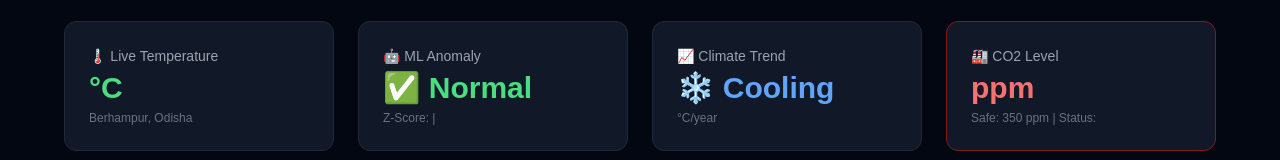
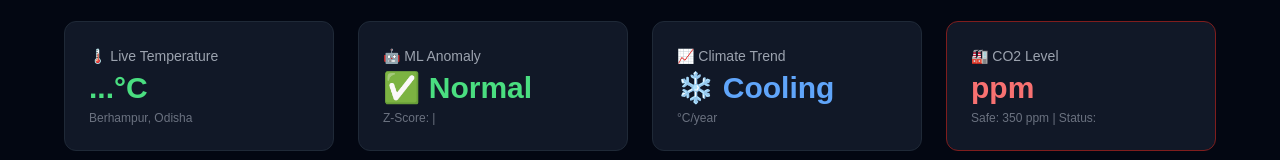
Before and after one commit to kamal-lochan-sahu/earthwatch, a Next.js app in the folder frontend/: page / in a window 1280 px wide. Shown: the part 147-307 px from the top of the page. Built offline with nearby package versions, Linux system fonts and the light colour scheme; no server answers.

Commit message:
fix: show loading dots when temperature is fetching

```diff
--- a/frontend/app/page.tsx
+++ b/frontend/app/page.tsx
@@ -168,7 +168,7 @@ export default function Home() {
             <div className="bg-gray-900 border border-gray-800 rounded-xl p-6">
               <p className="text-gray-400 text-sm mb-1">🌡️ Live Temperature</p>
               <p className="text-green-400 text-3xl font-bold">
-                {temperature?.current_temperature}°C
+                {temperature?.current_temperature ?? "..."}°C
               </p>
               <p className="text-gray-500 text-xs mt-1">Berhampur, Odisha</p>
             </div>
```
